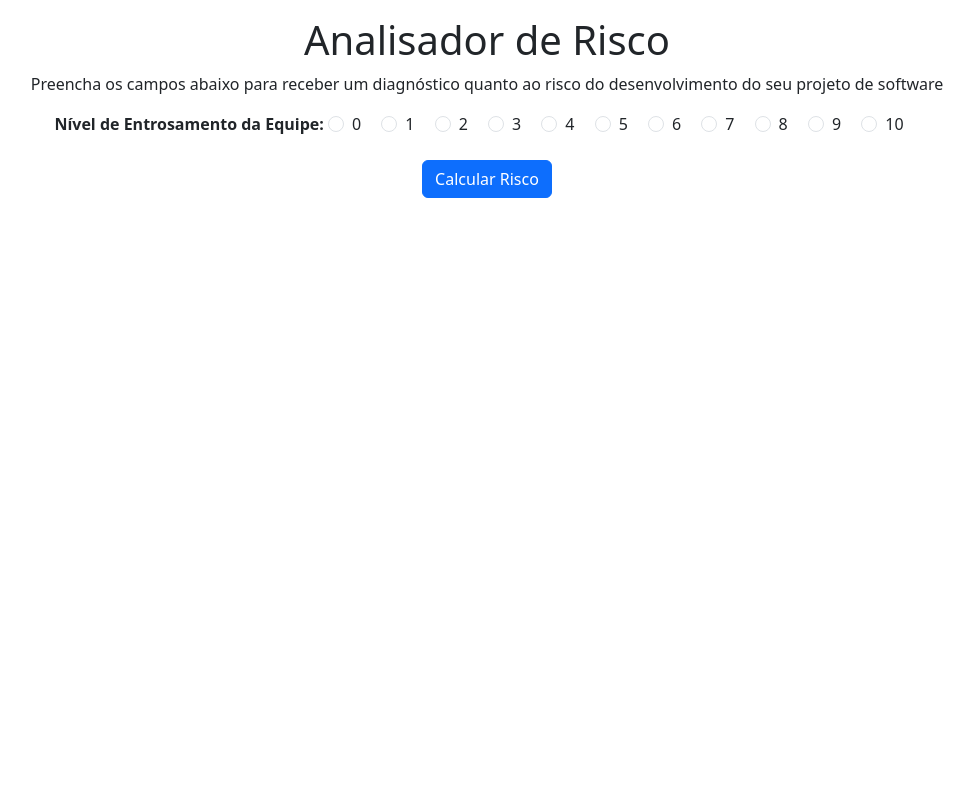
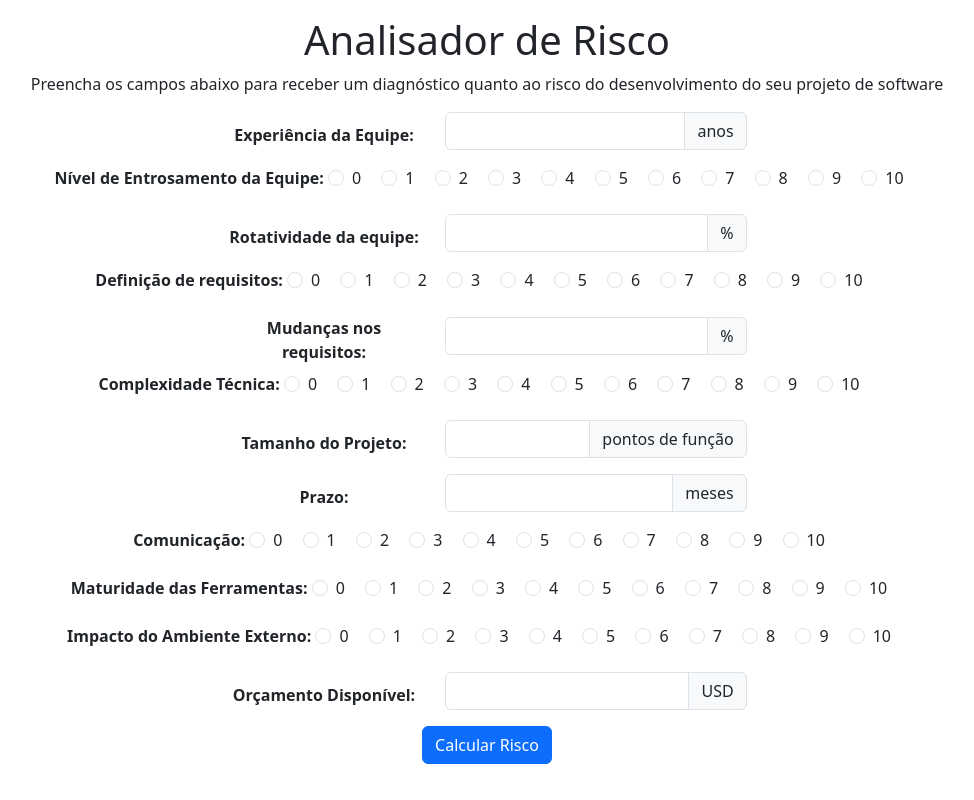
Before and after one commit to ThiagoORuby/pair-programming-project-ia, a Flask app: page / in a window 1280 px wide. Shown: the whole page, without its empty margins (153-1127 px from the left). Run offline with Flask 3, Linux system fonts and the light colour scheme.

Commit message:
feat: finaliza templates

```diff
--- a/analisador-risco-gemini/analisador_risco_gemini/templates/base.html
+++ b/analisador-risco-gemini/analisador_risco_gemini/templates/base.html
@@ -18,6 +18,11 @@
   </head>
   <body>
     <div class="row d-flex align-items-center my-3 justify-content-center">
+      <h1 class="text-center">Analisador de Risco</h1>
+      <p class="text-center">
+        Preencha os campos abaixo para receber um diagnóstico quanto ao risco do
+        desenvolvimento do seu projeto de software
+      </p>
       {% block app_view %}{% endblock %}
     </div>
   </body>
--- a/analisador-risco-gemini/analisador_risco_gemini/templates/index.html
+++ b/analisador-risco-gemini/analisador_risco_gemini/templates/index.html
@@ -1,19 +1,24 @@
 {% extends "base.html" %}
-{% from "input_types.html" import qualitative_scale %}
+{% from "input_types.html" import qualitative_scale_field, numeric_field %}
 
 <!-- TELA INICIAL -->
 
 {% block app_view %}
 
 <div>
-  <h1 class="text-center">Analisador de Risco</h1>
-  <p class="text-center">
-    Preencha os campos abaixo para receber um diagnóstico quanto ao risco do
-    desenvolvimento do seu projeto de software
-  </p>
   <form method="POST" class="text-center">
-    {{ qualitative_scale('Nível de Entrosamento da Equipe: ', 'entrosamento', 0,
-    10) }}
+    {{ numeric_field("Experiência da Equipe: ", "experiencia", 1, 10, "anos") }}
+    {{ qualitative_scale_field("Nível de Entrosamento da Equipe: ", "entrosamento", 0, 10) }}
+    {{ numeric_field("Rotatividade da equipe: ", "rotatividade", 0, 100, "%") }}
+    {{ qualitative_scale_field("Definição de requisitos: ", "definicao_requisitos", 0, 10) }}
+    {{ numeric_field("Mudanças nos requisitos: ", "mudancas_requisitos", 0, 100, "%") }}
+    {{ qualitative_scale_field("Complexidade Técnica: ", "complexidade_tecnica", 0, 10) }}
+    {{ numeric_field("Tamanho do Projeto: ", "tamanho_projeto", 0, 100, "pontos de função") }}
+    {{ numeric_field("Prazo: ", "prazo", 1, 36, "meses") }}
+    {{ qualitative_scale_field("Comunicação: ", "comunicacao", 0, 10) }}
+    {{ qualitative_scale_field("Maturidade das Ferramentas: ", "maturidade_ferramentas", 0, 10) }}
+    {{ qualitative_scale_field("Impacto do Ambiente Externo: ", "impacto_ambiente_externo", 0, 10) }}
+    {{ numeric_field("Orçamento Disponível: ", "orcamento", 5000, 100000, "USD") }}
     <button type="submit" class="btn btn-primary">Calcular Risco</button>
   </form>
 </div>
--- a/analisador-risco-gemini/analisador_risco_gemini/templates/input_types.html
+++ b/analisador-risco-gemini/analisador_risco_gemini/templates/input_types.html
@@ -1,4 +1,4 @@
-{% macro qualitative_scale(label, name, min, max) %}
+{% macro qualitative_scale_field(label, name, min, max) %}
 <div class="mb-3 px-4">
   <label for="{{ name }}" class="form-label"><b>{{ label }}</b></label>
   {% for i in range(min, max+1) %}
@@ -15,3 +15,26 @@
   {% endfor %}
 </div>
 {% endmacro %}
+
+<!-- Numeric Field -->
+
+{% macro numeric_field(label, name, min, max, unidade) %}
+<div class="row g-4 align-items-center justify-content-center">
+  <div class="col-2">
+    <label for="{{ name }}" class="form-label"><b>{{ label }}</b></label>
+  </div>
+  <div class="col-3">
+    <div class="input-group mb-3">
+      <input
+        type="number"
+        class="form-control"
+        id="{{ name }}"
+        name="{{ name }}"
+        min="{{ min }}"
+        max="{{ max }}"
+      />
+      <span class="input-group-text">{{ unidade }}</span>
+    </div>
+  </div>
+</div>
+{% endmacro %}
```
Also changed, not shown: analisador-risco-gemini/analisador_risco_gemini/templates/resultado.html (+12 -0 lines).
